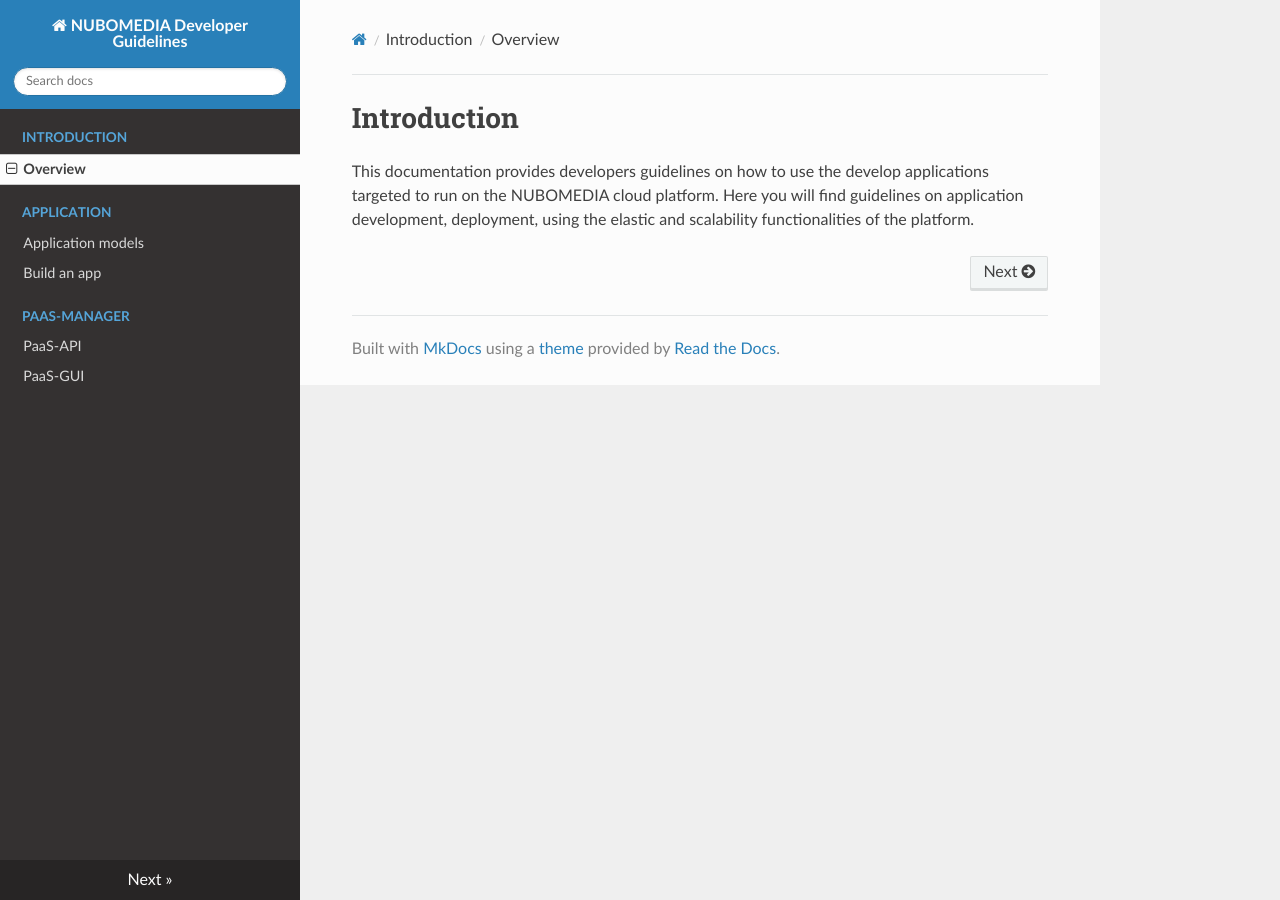
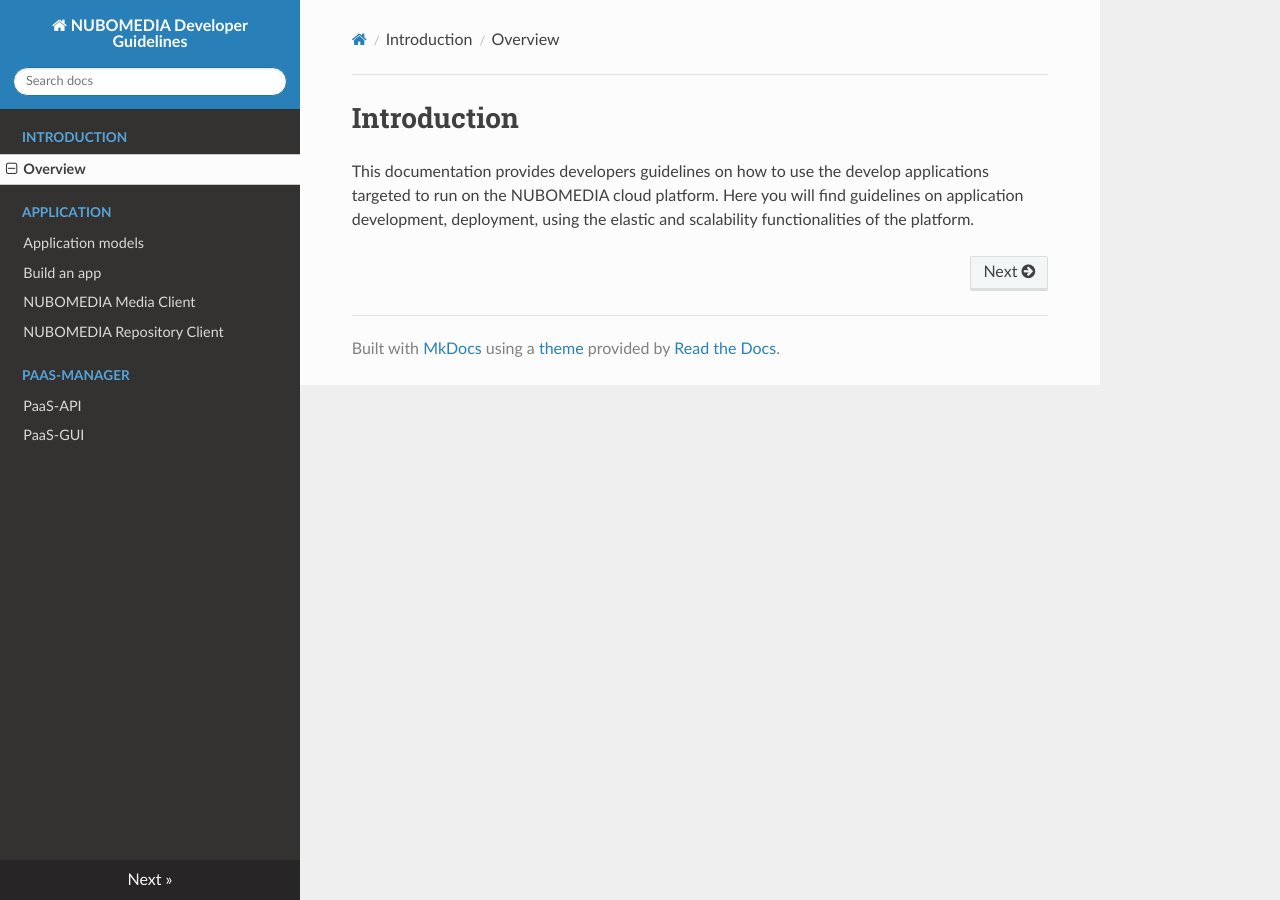
Before and after one commit to nubomedia/developer-guidelines, an MkDocs documentation site: the page built from docs/index.md, in a window 1280 px wide. Built offline with MkDocs 1.6.1, drawn with Linux system fonts in a browser that asks for light colours; nearby versions of some CDN libraries; old or Windows-style settings are respelled for this version of MkDocs.

Commit message:
Update mkdocs.yml

```diff
--- a/mkdocs.yml
+++ b/mkdocs.yml
@@ -3,6 +3,8 @@ pages:
 - ['index.md', 'Introduction', 'Overview']
 - ['application-models.md', 'Application', 'Application models']
 - ['application-build.md', 'Application', 'Build an app']
+- ['nubomedia-media-client.md', 'Application', 'NUBOMEDIA Media Client']
+- ['nubomedia-repository-client.md', 'Application', 'NUBOMEDIA Repository Client']
 - ['paas-api.md', 'PaaS-Manager', 'PaaS-API']
 - ['paas-gui.md', 'PaaS-Manager', 'PaaS-GUI']
 theme: readthedocs
```
